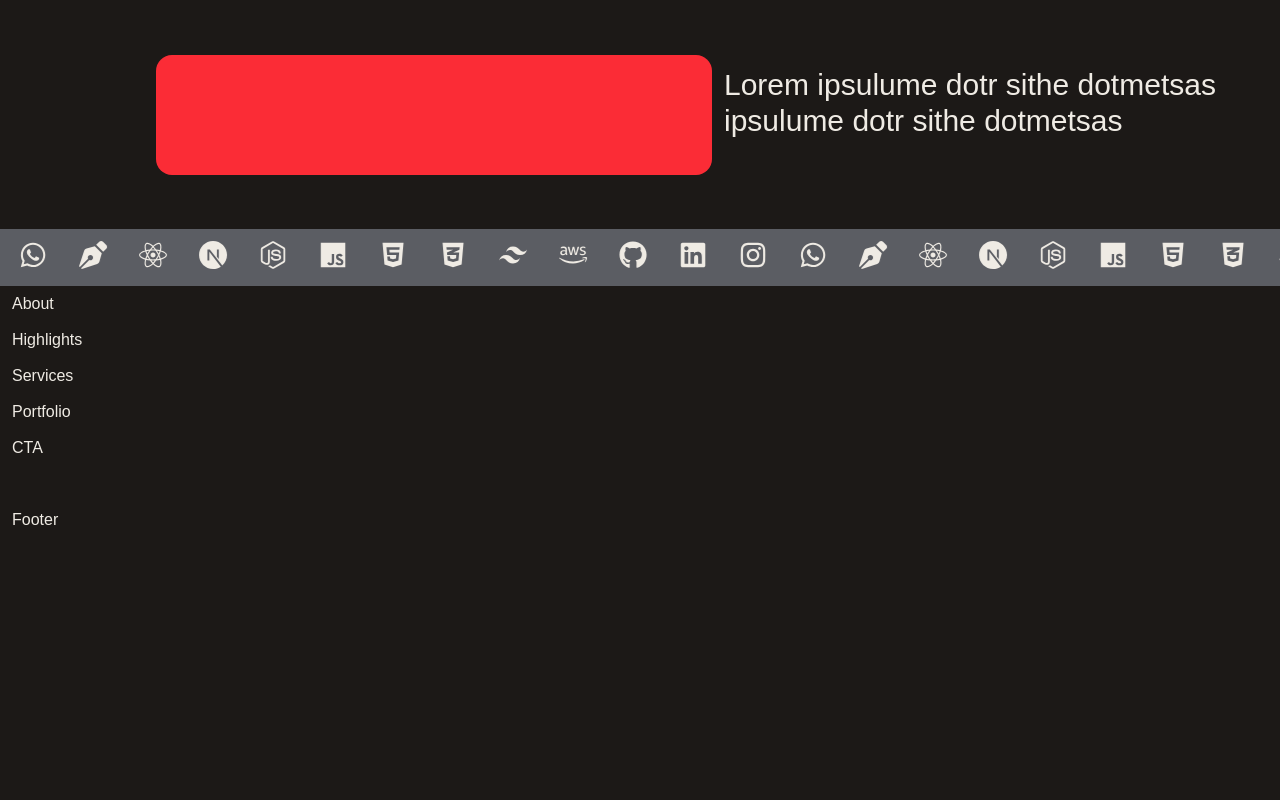
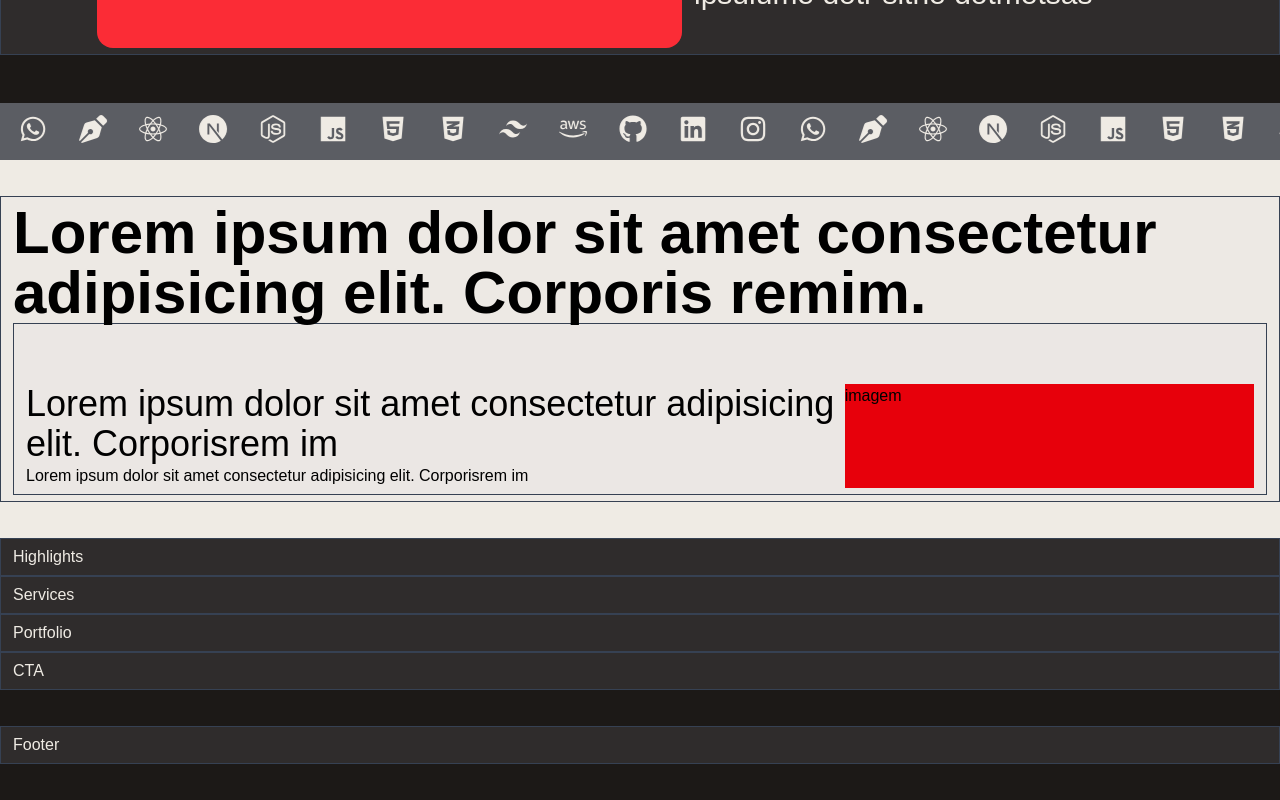
Before and after one commit to joaovlara/next-template, a Next.js app: page / in a window 1280 px wide. Shown: the part 627-1427 px from the top of the page. Before the commit the page ends 1201 px from the top, so only its background shows below. Built offline with nearby package versions, Linux system fonts and the light colour scheme; a web font is replaced by a local one.

Commit message:
create layout about

```diff
--- a/src/app/components/Sections/About.tsx
+++ b/src/app/components/Sections/About.tsx
@@ -1,10 +1,19 @@
-import { infos } from "@/data/data";
+import { infos } from "@data/data";
 
 export default function About() {
   return (
-    <section className="container">
-      <article>
-        About
+    <section className=" py-9 bg-brand-light text-black">
+      <article className="container">
+        <h2 className="text-4xl md:text-6xl">Lorem ipsum dolor sit amet consectetur adipisicing elit. Corporis remim.</h2>
+        <div className="container flex flex-col md:flex-row pt-15">
+          <div className="md:w-2/3">
+            <h3 className="text-2xl md:text-4xl">Lorem ipsum dolor sit amet consectetur adipisicing elit. Corporisrem im</h3>
+            <p>Lorem ipsum dolor sit amet consectetur adipisicing elit. Corporisrem im</p>
+          </div>
+          <div className="bg-red-600 md:w-1/3">
+            imagem
+          </div>
+        </div>
       </article>
     </section>
   );
--- a/src/app/components/Sections/Hero.tsx
+++ b/src/app/components/Sections/Hero.tsx
@@ -6,7 +6,7 @@ export default function Hero() {
     <section className="md:py-12 min-h-[75vh] flex items-center justify-center">
       <article className="container">
         <div className="flex flex-col md:flex-row md:items-center">
-          <div className="flex flex-row md:flex-col gap-9 text-lg md:text-2xl p-6 md:p-15">
+          <div className="flex flex-row md:flex-col gap-9 text-lg md:text-2xl pr-6 md:pr-15">
             <FaGithub /> <FaGlobe />
           </div>
           <div className="space-y-9">
--- a/src/app/globals.css
+++ b/src/app/globals.css
@@ -36,7 +36,7 @@
 
   /* Container centralizado */
   .container {
-    @apply max-w-7xl mx-auto px-3 py-1.5;
+    @apply max-w-7xl mx-auto bg-gray-300/10 border border-gray-700 px-3 py-1.5;
   }
 
 }
```
